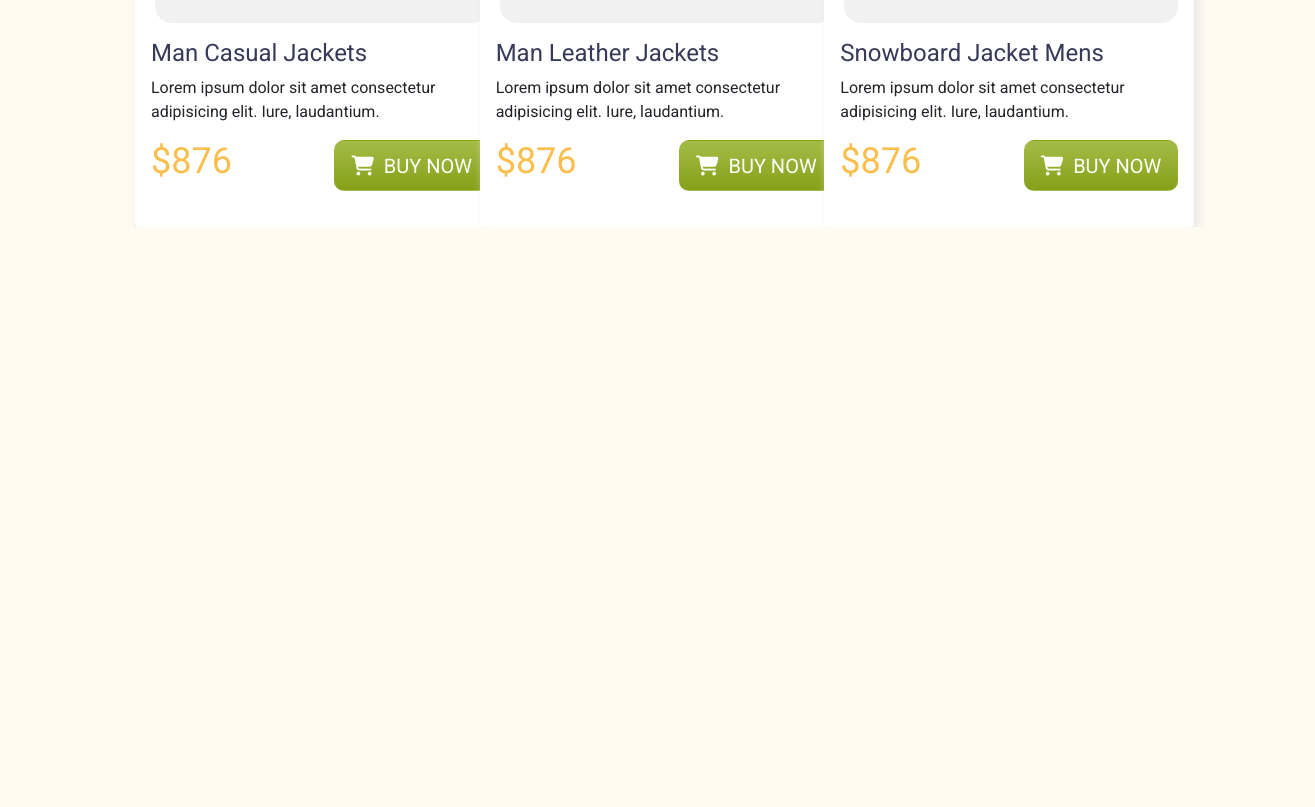
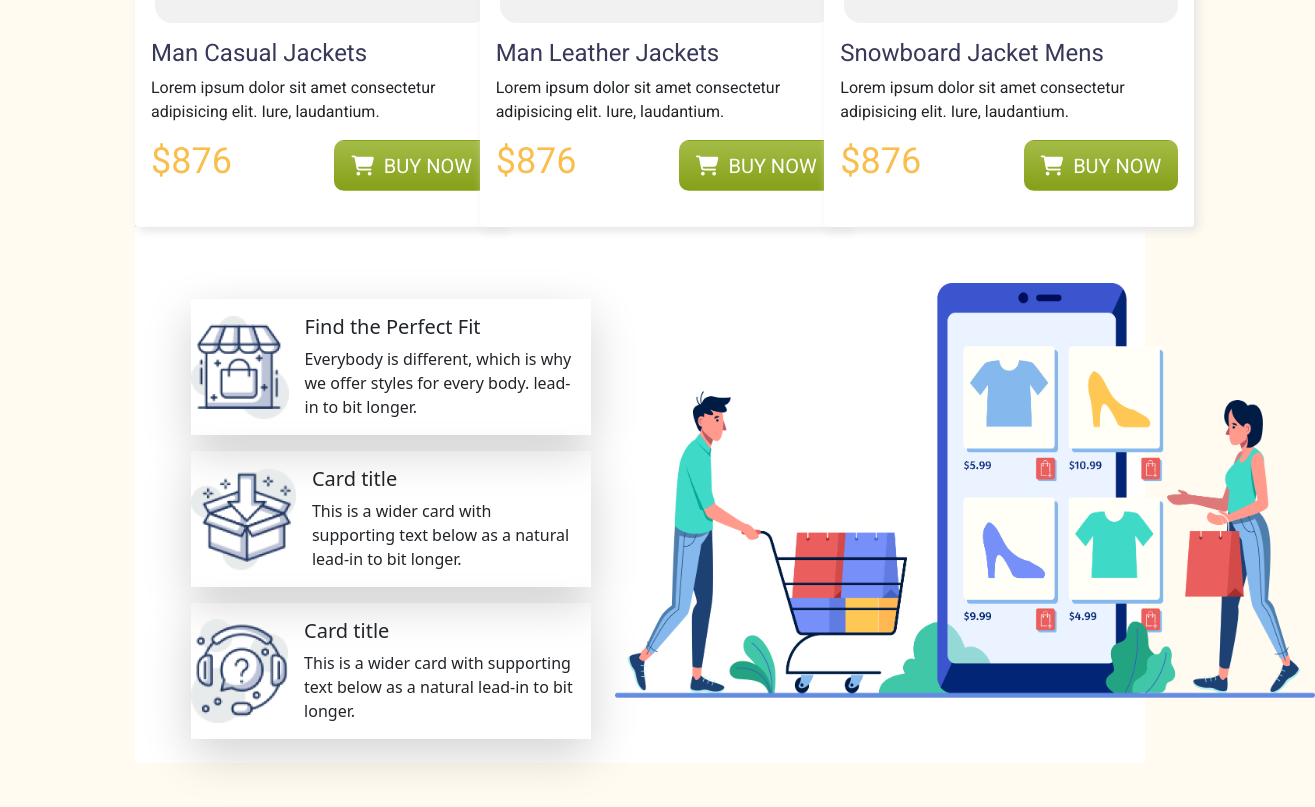
Before and after one commit to mdatislam/penguin-fashion, a plain HTML site: page penguin-fashion.html in a window 1280 px wide. Shown: the part 1785-2592 px from the top of the page, 1315 px wide, since content can reach past the window. Before the commit the page ends 2012 px from the top, so only its background shows below. Drawn offline with nearby package versions, Linux system fonts and the light colour scheme.

Commit message:
last section add

```diff
--- a/penguin-fashion.html
+++ b/penguin-fashion.html
@@ -222,6 +222,49 @@
             </div>
         </section>
 
+        <!-------------------- Last section -------------------------------->
+         <section>
+           <div class="container m-5 p-2">
+             <div class="row">
+              <div class="col-lg-5">
+                <div class="col d-flex align-items-center shadow-lg my-3">
+                  <div class="icon">
+                    <img class="card-img-top" src="./icons/image 12.png" width="80" alt="Card image cap">
+                  </div>
+                    <div class="card-body">
+                      <h5 class="card-title">Find the Perfect Fit</h5>
+                      <p class="card-text">Everybody is different, which is why we
+
+                        offer styles for every body. lead-in to  bit longer.</p>
+                    </div>
+                  </div>
+                  <div class="col d-flex align-items-center shadow-lg my-3">
+                    <div class="icon">
+                      <img class="card-img-top" src="./icons/image 13.png" alt="Card image cap">
+                    </div>
+                      <div class="card-body">
+                        <h5 class="card-title">Card title</h5>
+                        <p class="card-text">This is a wider card with supporting text below as a natural lead-in to  bit longer.</p>
+                      </div>
+                    </div>
+                    <div class="col d-flex align-items-center shadow-lg my-3">
+                      <div class="icon">
+                        <img class="card-img-top" src="./icons/image 14.png" alt="Card image cap">
+                      </div>
+                        <div class="card-body">
+                          <h5 class="card-title">Card title</h5>
+                          <p class="card-text">This is a wider card with supporting text below as a natural lead-in to  bit longer.</p>
+                        </div>
+                      </div>
+
+              </div>
+               <div class="col-lg-7">
+                 <img src="./images/shopping.png" width="700" alt="">
+               </div>
+             </div>
+           </div>
+         </section>
+
 
     </main>
 
```
